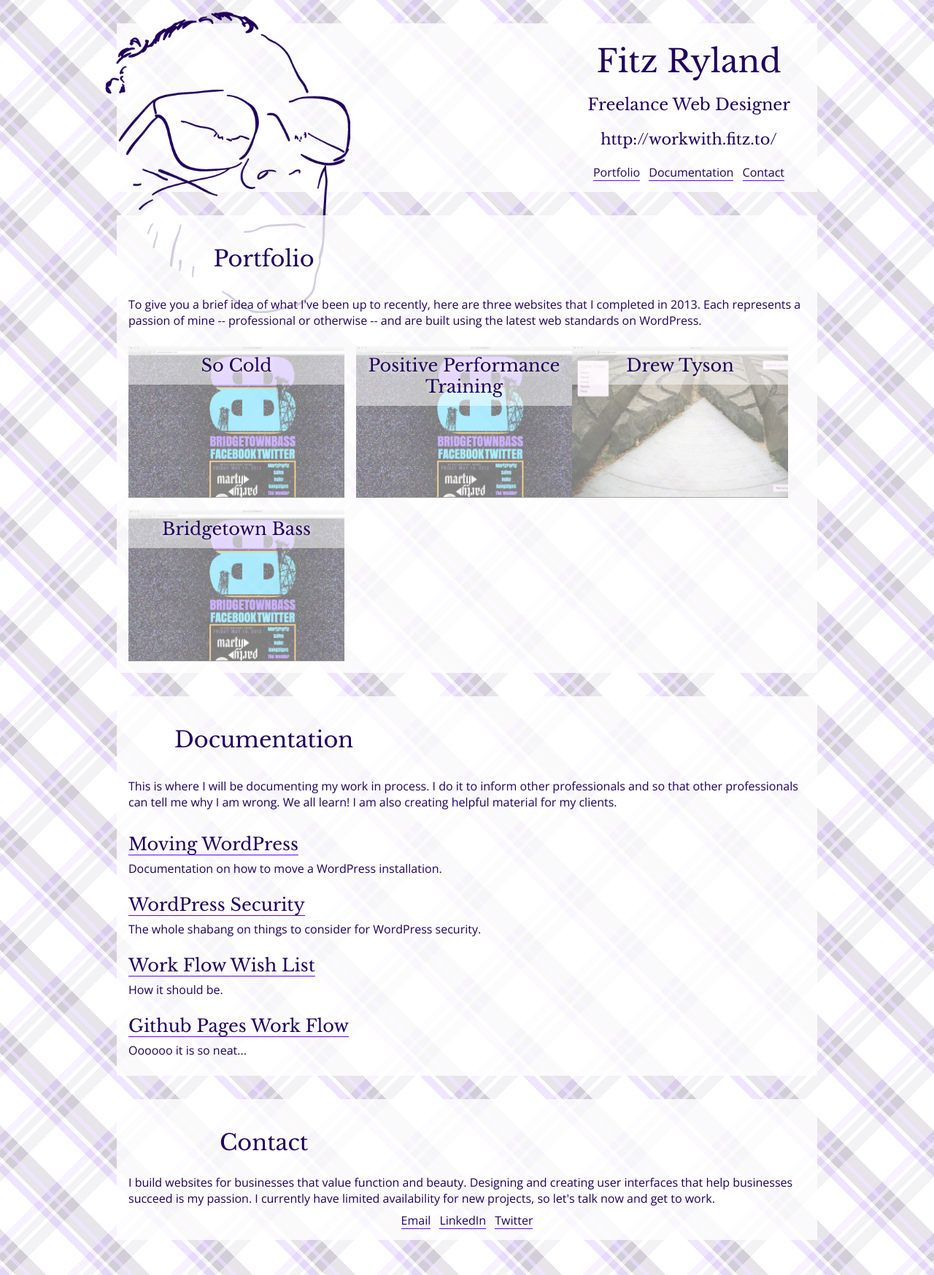
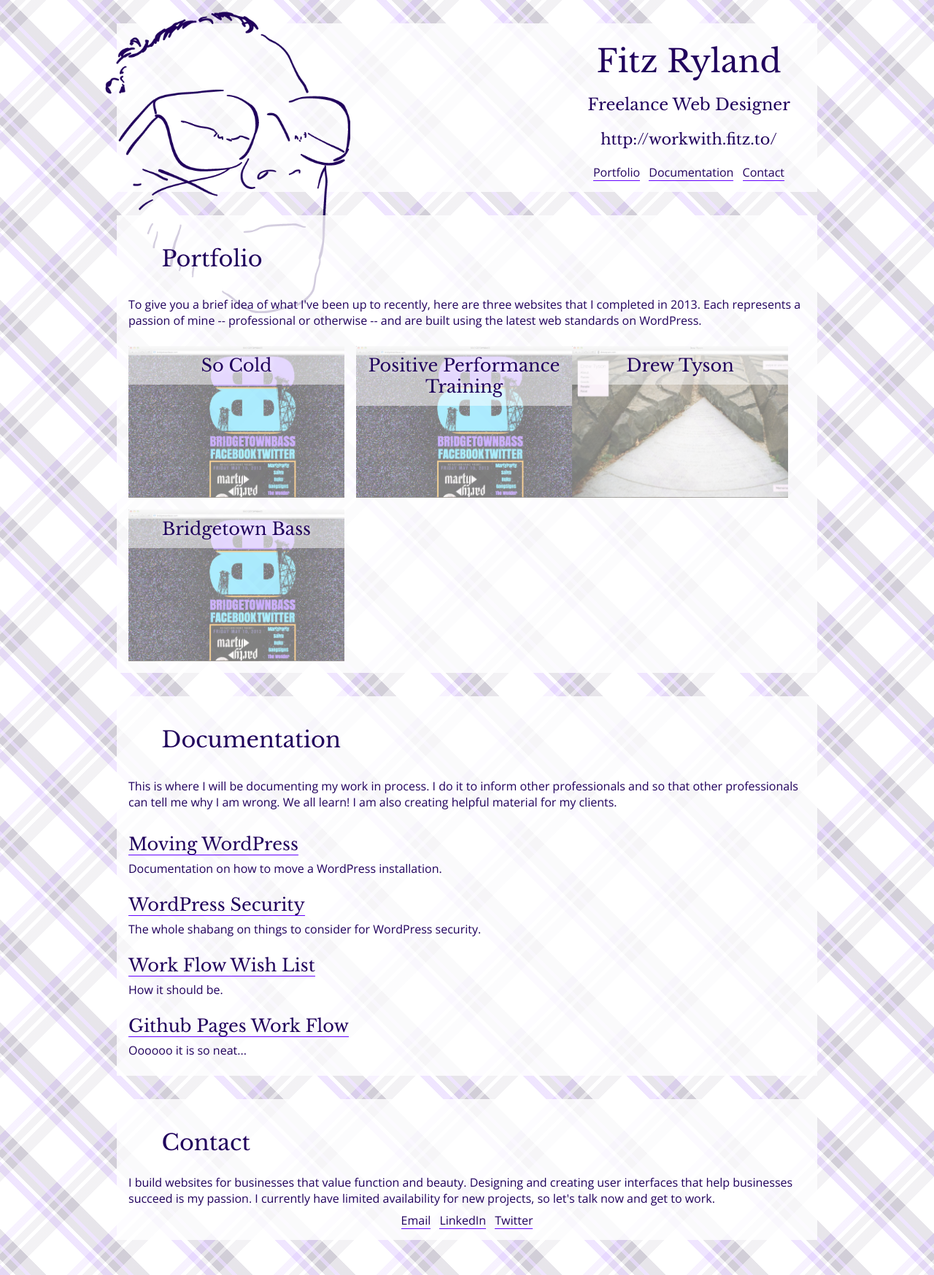
Before and after one commit to fitzryland/workwithfitzto, a Jekyll site: the page built from index.html, in a window 1280 px wide. Shown: the whole page at 73% size. Built offline with Jekyll 4.4.1, drawn with Linux system fonts in a browser that asks for light colours; nearby versions of some CDN libraries; comment, search, counter and statistics services are not loaded.

Commit message:
better section title spacing

```diff
--- a/_includes/footer.html
+++ b/_includes/footer.html
@@ -1,5 +1,5 @@
 			<footer id="contact">
-        <h2 class="home_section-title">Contact</h2>
+        <h2 class="section-title">Contact</h2>
 				<p>I build websites for businesses that value function and beauty. Designing and creating user interfaces that help businesses succeed is my passion. I currently have limited availability for new projects, so let's talk now and get to work.</p>
         <nav class="footer_social">
           <a href="mailto:workwith@fitz.to" target="_blank">Email</a>
--- a/_layouts/default.html
+++ b/_layouts/default.html
@@ -1,6 +1,6 @@
 {% include header.html %}
     <section id="portfolio">
-        <h2 class="home_section-title">Portfolio</h2>
+        <h2 class="section-title">Portfolio</h2>
         <p class="home_section-desc">To give you a brief idea of what I've been up to recently, here are three websites that I completed in 2013. Each represents a passion of mine -- professional or otherwise -- and are built using the latest web standards on WordPress.</p>
         {% for project in site.categories.make %}
             <a href="{{ project.url }}" class="project-thumb">
@@ -10,7 +10,7 @@
         {% endfor %}
     </section>
     <section id="documentation">
-        <h2 class="home_section-title">Documentation</h2>
+        <h2 class="section-title">Documentation</h2>
         <p class="home_section-desc">This is where I will be documenting my work in process. I do it to inform other professionals and so that other professionals can tell me why I am wrong. We all learn! I am also creating helpful material for my clients.</p>
         {% for post in site.categories.document %}
         <div class="home_post">
--- a/_layouts/single-document.html
+++ b/_layouts/single-document.html
@@ -1,11 +1,11 @@
 {% include header.html %}
   <section>
-  	<h1>{{ page.title }}</h1>
+  	<h1 class="section-title">{{ page.title }}</h1>
   	<p>{{ page.excerpt }}</p>
     {{ content }}
   </section>
   <section>
-  	<h2>Latest Posts</h2>
+  	<h2 class="section-title">Latest Posts</h2>
     {% for post in site.categories.document limit:3 %}
     <div class="home_post">
         <h3>
--- a/_layouts/single-make.html
+++ b/_layouts/single-make.html
@@ -1,6 +1,6 @@
 {% include header.html %}
   <section>
-  	<h1>{{ page.title }}</h1>
+  	<h1 class="section-title">{{ page.title }}</h1>
     <img src="../{{ page.img }}" alt="{{ page.title }}">
     {{ content }}
     <a href="{{ page.link }}" target="_blank">{{ page.link }}</a>
--- a/css/main.css
+++ b/css/main.css
@@ -151,9 +151,11 @@
 .footer_social {
   text-align: center; }
 
-.home_section-title {
-  text-align: center;
-  width: 40%; }
+.section-title {
+  margin-left: 0.5em; }
+  @media only screen and (min-width: 768px) {
+    .section-title {
+      margin-left: 1.5em; } }
 
 .home_section-desc {
   display: inline-block;
```
Also changed, not shown: css/main.scss (+6 -4 lines).
